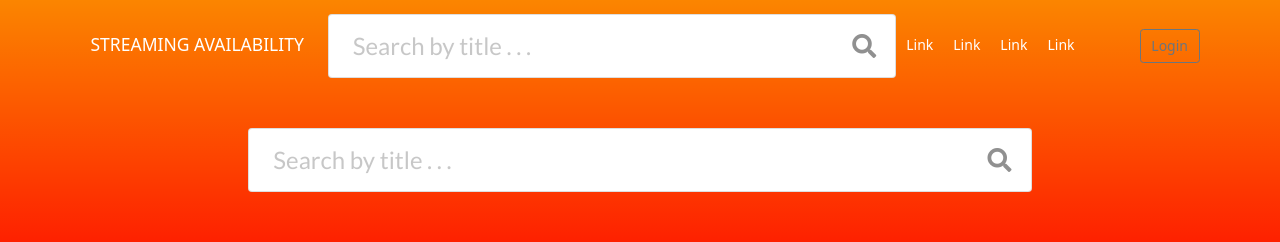
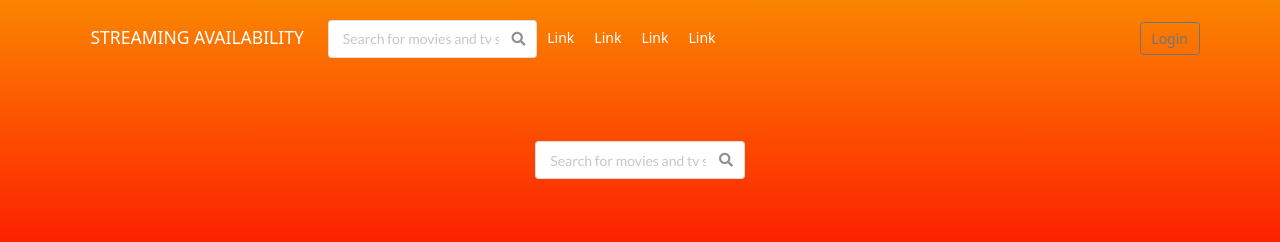
Before and after one commit to lieuk1/Streaming-Availability, a React (Create React App) app: page / in a window 1280 px wide. Shown: the top 242 px of the page. Built offline with nearby package versions, Linux system fonts and the light colour scheme; no server answers.

Commit message:
Refactor search bar size

```diff
--- a/src/components/Search/SearchBar.js
+++ b/src/components/Search/SearchBar.js
@@ -12,11 +12,11 @@
 
     render() {
         return (
-            <div className="ui" style={{ padding: '0px', width: '70%' }}>
+            <div className="search-container">
                 <form onSubmit={this.onFormSubmit} className="ui form" style={{ border: '0px solid red' }}>
                     <div className="field" style={{ border: '0px solid red' }}>
-                        <div className="ui massive icon input">
-                            <input type="text" placeholder="Search by title . . ."
+                        <div className="ui icon input">
+                            <input type="text" placeholder="Search for movies and tv series"
                                 value={this.state.term} onChange={(e) => this.setState({ term: e.target.value })}
                             />
                             <i className="search icon" />
```
